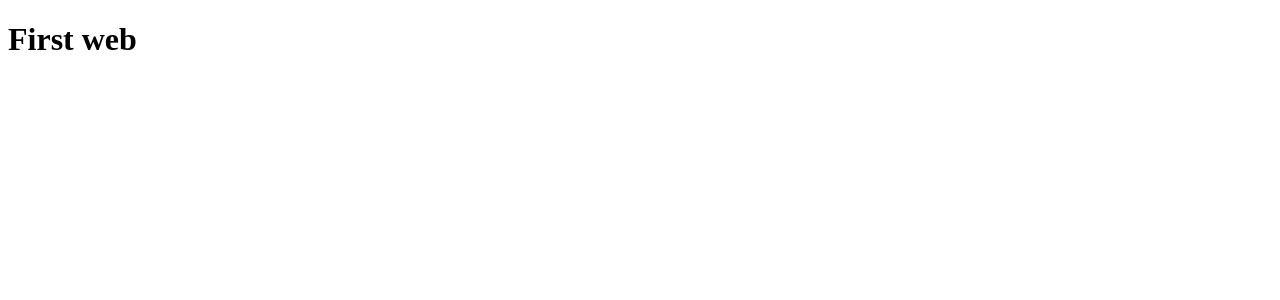
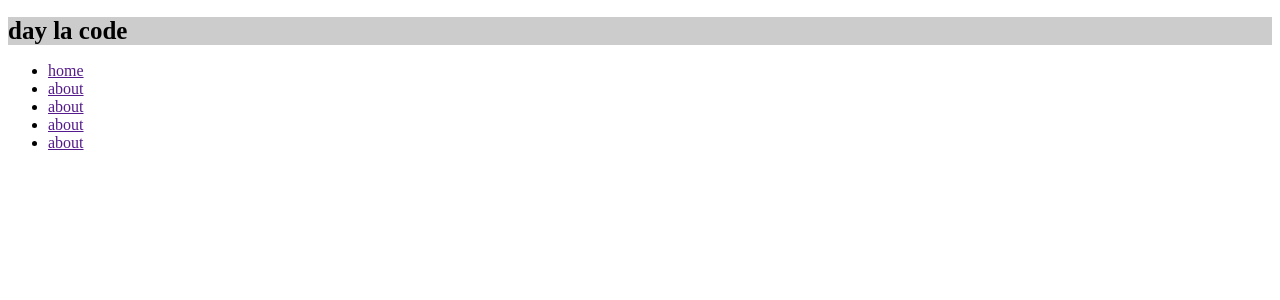
Before and after one commit to trinhhongthuc/web_university, a React (Create React App) app: page / in a window 1280 px wide. Shown: the top 300 px of the page. Built offline with nearby package versions, Linux system fonts and the light colour scheme.

Commit message:
create file header

```diff
--- a/src/App.js
+++ b/src/App.js
@@ -1,7 +1,9 @@
+import Header from "./layouts/header/Header";
 function App() {
   return (
     <div className="App">
-      <h1>First web</h1>
+      <Header />
+      {/* <h1>First web</h1> */}
     </div>
   );
 }
--- a/src/index.js
+++ b/src/index.js
@@ -2,6 +2,7 @@ import React from "react";
 import ReactDOM from "react-dom";
 import App from "./App";
 import reportWebVitals from "./reportWebVitals";
+import "./styles/header/Header.css";
 
 ReactDOM.render(
   <React.StrictMode>
--- a/src/layouts/header/Header.js
+++ b/src/layouts/header/Header.js
@@ -0,0 +1,30 @@
+const Header = () => {
+  return (
+    <>
+      <h1 className="header">day la code</h1>
+      <header>
+        <nav>
+          <ul>
+            <li>
+              <a href="">home</a>
+            </li>
+            <li>
+              <a href="">about</a>
+            </li>
+            <li>
+              <a href="">about</a>
+            </li>
+            <li>
+              <a href="">about</a>
+            </li>
+            <li>
+              <a href="">about</a>
+            </li>
+          </ul>
+        </nav>
+      </header>
+    </>
+  );
+};
+
+export default Header;
--- /dev/null
+++ b/src/styles/header/Header.css
@@ -0,0 +1,4 @@
+.header {
+  font-size: 25px;
+  background-color: #ccc;
+}
```
